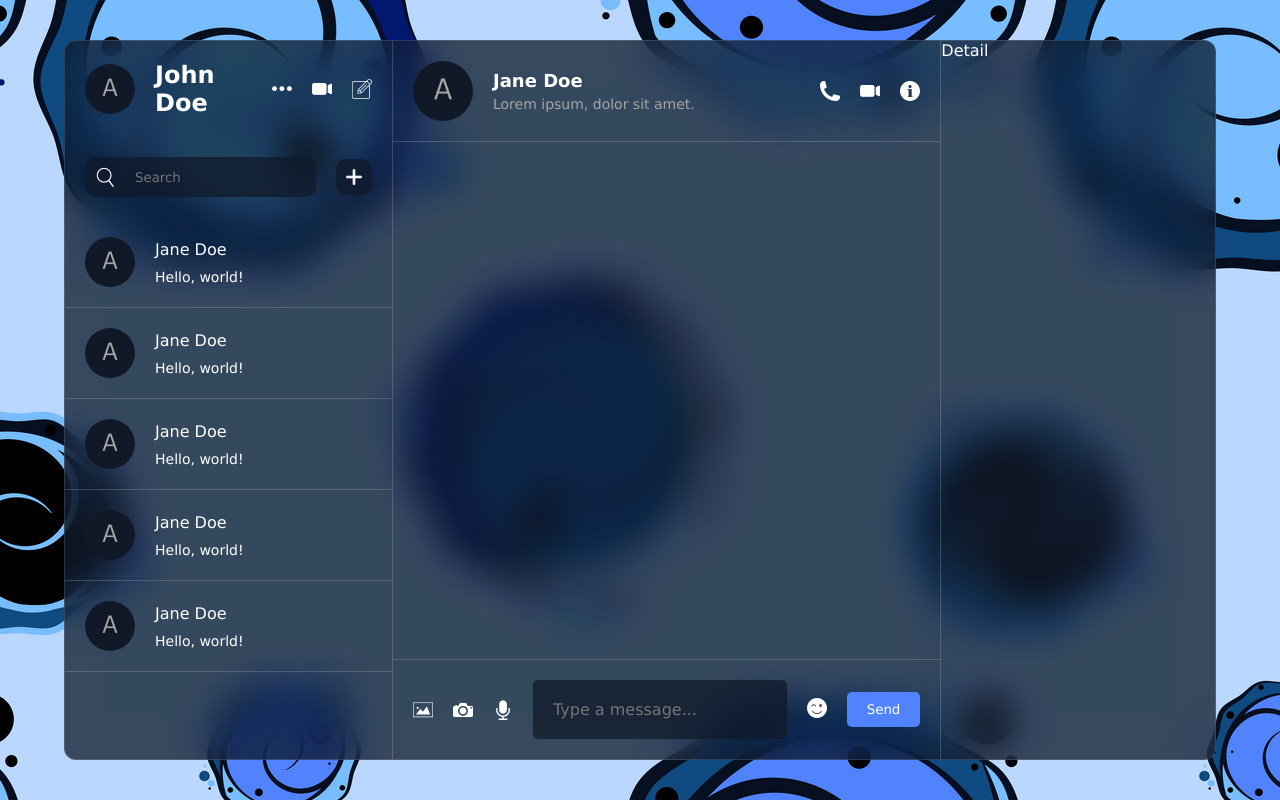
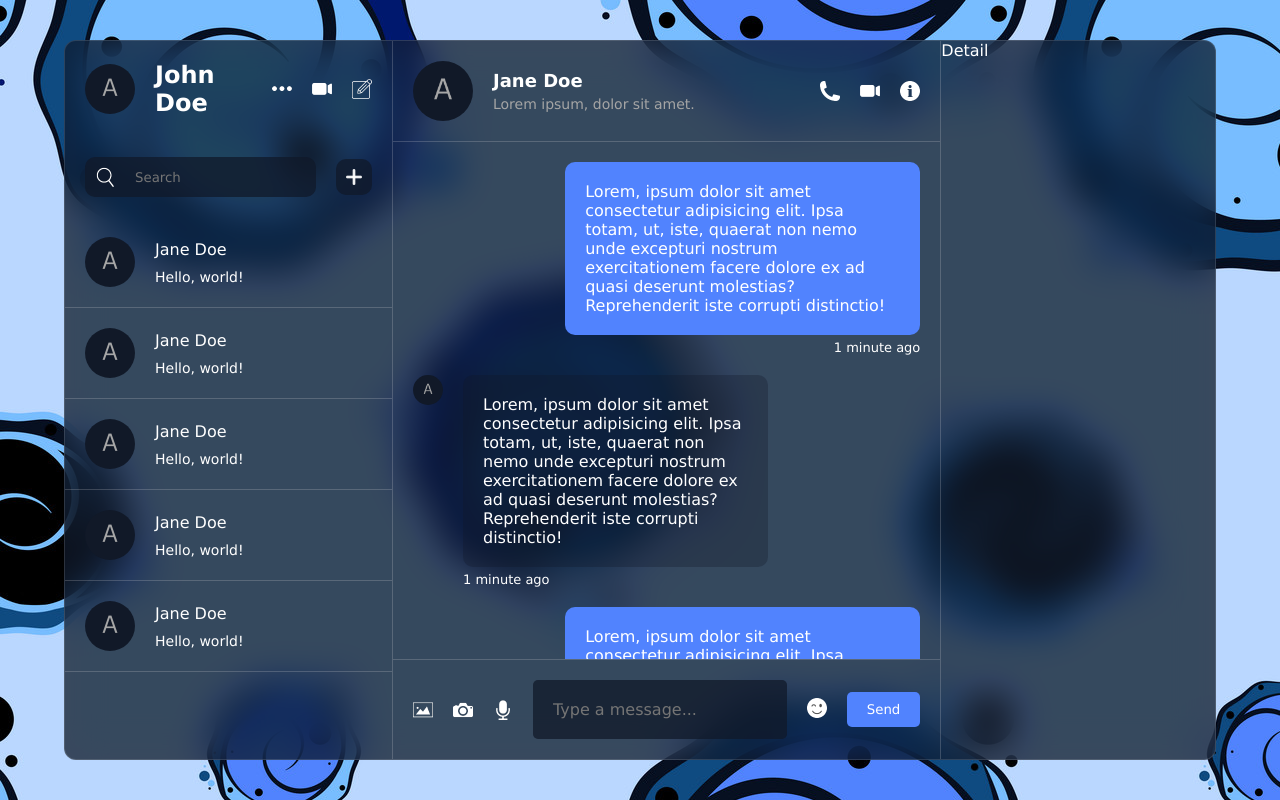
Before and after one commit to Itamar-Ratson/chat-app-firebase, a React (Vite) app: page / in a window 1280 px wide. Built offline with nearby package versions, Linux system fonts and the light colour scheme.

Commit message:
finished base chat window

```diff
--- a/src/components/chat/Chat.jsx
+++ b/src/components/chat/Chat.jsx
@@ -26,7 +26,61 @@ const Chat = () => {
 					<img src='./info.png' alt='infoIcon' />
 				</div>
 			</div>
-			<div className='center'></div>
+			<div className='center'>
+				<div className='message own'>
+					<div className='texts'>
+						<p>
+							Lorem, ipsum dolor sit amet consectetur adipisicing elit. Ipsa totam, ut, iste, quaerat non nemo
+							unde excepturi nostrum exercitationem facere dolore ex ad quasi deserunt molestias?
+							Reprehenderit iste corrupti distinctio!
+						</p>
+						<span>1 minute ago</span>
+					</div>
+				</div>
+				<div className='message'>
+					<img src='./avatar.png' alt='' />
+					<div className='texts'>
+						<p>
+							Lorem, ipsum dolor sit amet consectetur adipisicing elit. Ipsa totam, ut, iste, quaerat non nemo
+							unde excepturi nostrum exercitationem facere dolore ex ad quasi deserunt molestias?
+							Reprehenderit iste corrupti distinctio!
+						</p>
+						<span>1 minute ago</span>
+					</div>
+				</div>
+				<div className='message own'>
+					<div className='texts'>
+						<p>
+							Lorem, ipsum dolor sit amet consectetur adipisicing elit. Ipsa totam, ut, iste, quaerat non nemo
+							unde excepturi nostrum exercitationem facere dolore ex ad quasi deserunt molestias?
+							Reprehenderit iste corrupti distinctio!
+						</p>
+						<span>1 minute ago</span>
+					</div>
+				</div>
+				<div className='message'>
+					<img src='./avatar.png' alt='' />
+					<div className='texts'>
+						<p>
+							Lorem, ipsum dolor sit amet consectetur adipisicing elit. Ipsa totam, ut, iste, quaerat non nemo
+							unde excepturi nostrum exercitationem facere dolore ex ad quasi deserunt molestias?
+							Reprehenderit iste corrupti distinctio!
+						</p>
+						<span>1 minute ago</span>
+					</div>
+				</div>
+				<div className='message own'>
+					<div className='texts'>
+						<img src='https://wiki.guildwars.com/images/d/d8/Primal_Rage.jpg' alt='' />
+						<p>
+							Lorem, ipsum dolor sit amet consectetur adipisicing elit. Ipsa totam, ut, iste, quaerat non nemo
+							unde excepturi nostrum exercitationem facere dolore ex ad quasi deserunt molestias?
+							Reprehenderit iste corrupti distinctio!
+						</p>
+						<span>1 minute ago</span>
+					</div>
+				</div>
+			</div>
 			<div className='bottom'>
 				<div className='icons'>
 					<img src='./img.png' alt='image' />
--- a/src/components/chat/chat.css
+++ b/src/components/chat/chat.css
@@ -57,6 +57,63 @@
 	.center {
 		padding: 20px;
 		flex: 1;
+		overflow: auto;
+		scrollbar-width: thin;
+		scrollbar-color: rgba(0, 0, 0, 0.5) rgba(22, 33, 48, 0);
+		display: flex;
+		flex-direction: column;
+		gap: 20px;
+
+		.message {
+			display: flex;
+			gap: 20px;
+			max-width: 70%;
+
+			&.own {
+				align-self: flex-end;
+
+				.texts {
+					p {
+						background-color: #5183fe;
+					}
+
+					span {
+						align-self: flex-end;
+					}
+				}
+			}
+
+			img {
+				width: 30px;
+				height: 30px;
+				border-radius: 50%;
+			}
+
+			.texts {
+				flex: 1;
+				display: flex;
+				flex-direction: column;
+				gap: 5px;
+
+				img {
+					width: 100%;
+					height: 100%;
+					border-radius: 10px;
+					object-fit: cover;
+				}
+
+				p {
+					padding: 20px;
+					background-color: rgba(17, 25, 40, 0.3);
+					border-radius: 10px;
+				}
+
+				span {
+					font-size: 13px;
+				}
+			}
+		}
+	}
 }
 
 .bottom {
@@ -108,4 +165,3 @@
 		cursor: pointer;
 	}
 }
-}
```
Also changed, not shown: 1 other file (tests, documents, lock files or other folders). Lines whose indentation alone changed are shown as unchanged.
